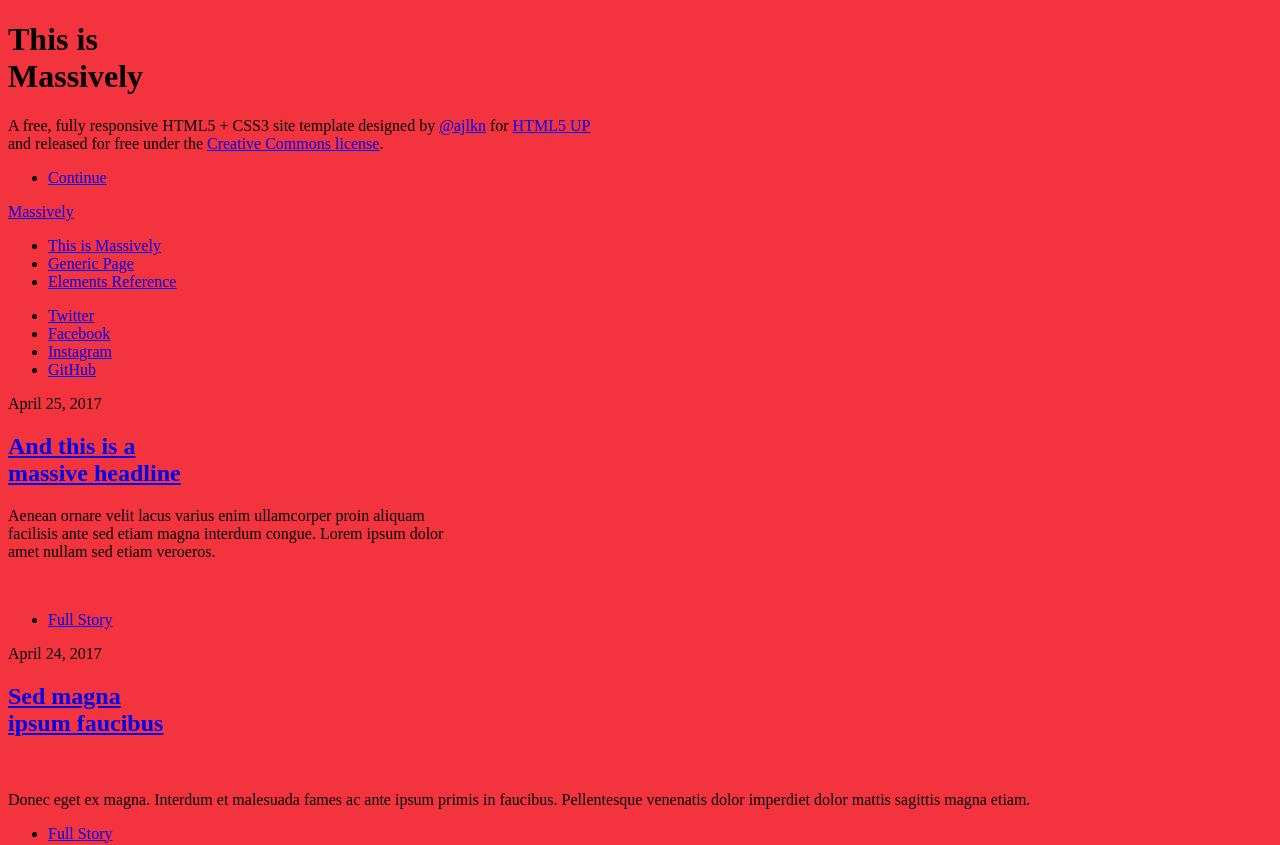
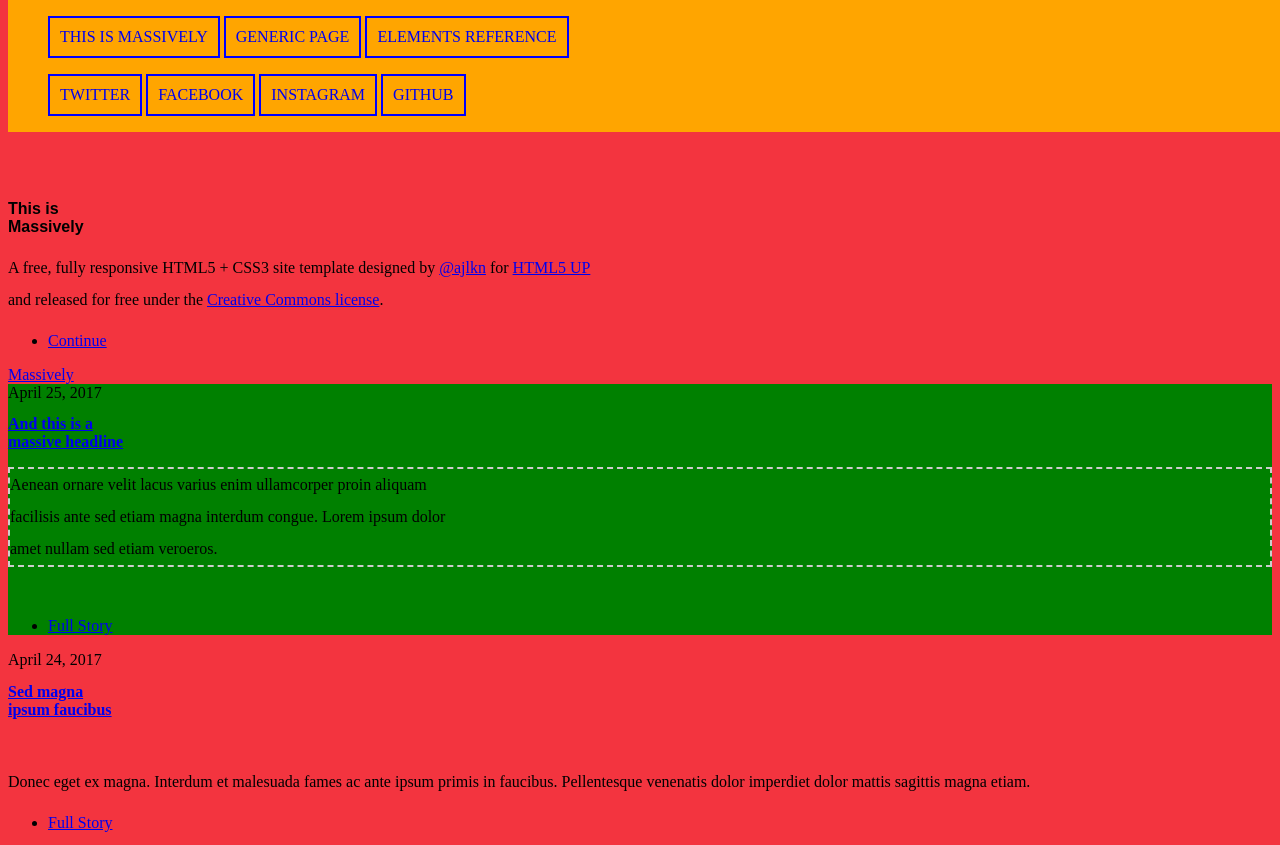
Before and after one commit to Dario22-GR/trabajo-practico-1, a plain HTML site: page index.html in a window 1280 px wide. Shown: the top 845 px of the page. Drawn offline with nearby package versions, Linux system fonts and the light colour scheme.

Commit message:
Modificaciones en el archivo styles.css

```diff
--- a/styles.css
+++ b/styles.css
@@ -1,3 +1,81 @@
 body{
+	margin-top:200px;
 	background-color: #f3343f
+
+
 }
+
+*{
+	font-family: serif;
+	font-size: 16px;
+
+}
+h1, h2, h2, h3, h4, h5, h6{
+
+	font-family: Arial, Helvetica, sans-serif;
+
+}
+
+nav a{
+
+	text-decoration: none;
+	text-transform: uppercase;
+}
+
+p{
+	text-align: justify;
+	line-height: 2em;
+}
+/*
+.post :first-child{
+
+	border: 2px dashed #CCC;
+
+}*/
+
+.post p:first-of-type{
+	background: green;
+	border: 2px dashed #CCC;
+
+}
+
+ #nav{
+	position: fixed;
+	top: 0;
+	background: orange;
+
+	width: 100%;
+}
+
+ #nav li {
+	list-style: none;
+	display: inline-block;
+	padding: 10px;
+	border: 2px solid blue;
+	box-sizing: content-box;
+
+}
+
+
+.post, textarea:hover ,input:hover{
+	background-color: green;
+}
+
+/*form{
+
+	box-sizing: border-box;
+	width: 50%;
+	margin: 0 auto;
+	text-align: center;
+
+}*/
+
+ form{
+	background: magenta;
+	display: block;
+  	margin-left: auto;
+  	margin-right: auto;
+  	width: 50%;
+
+
+ }
```
